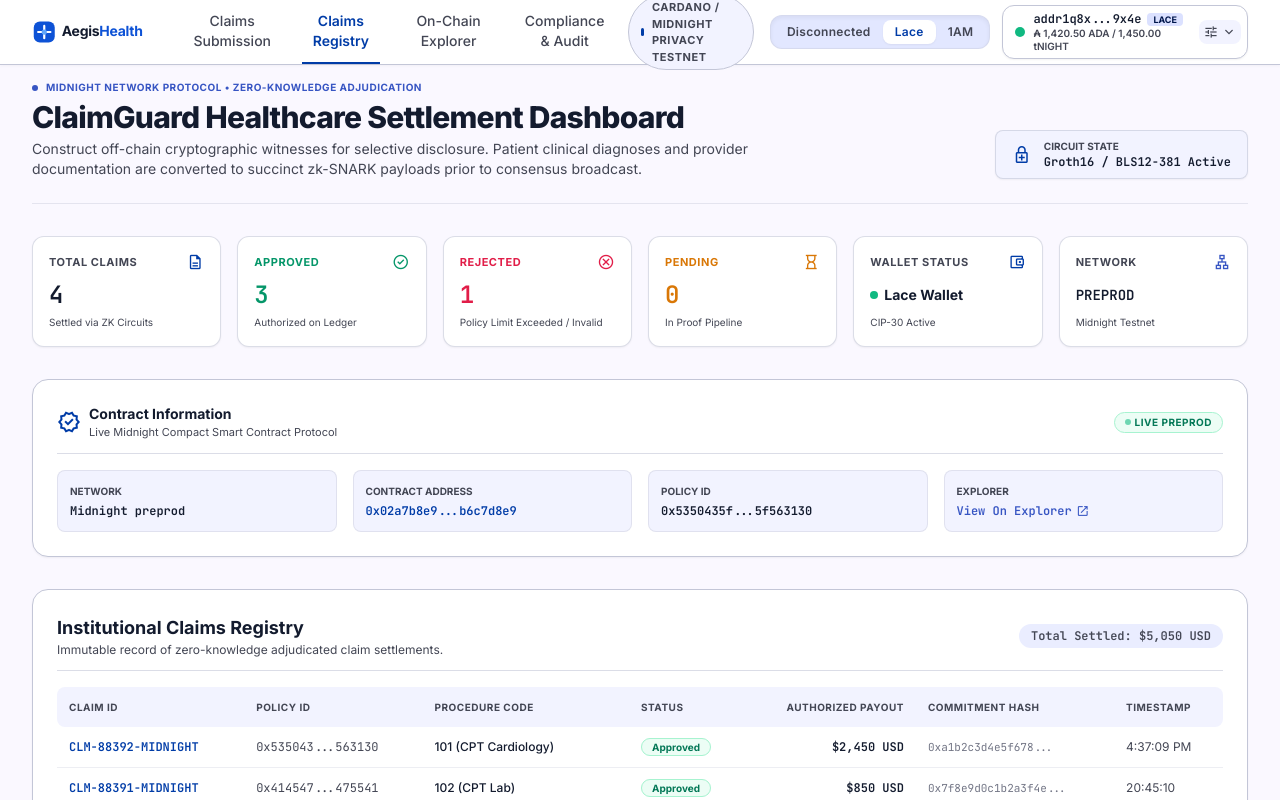
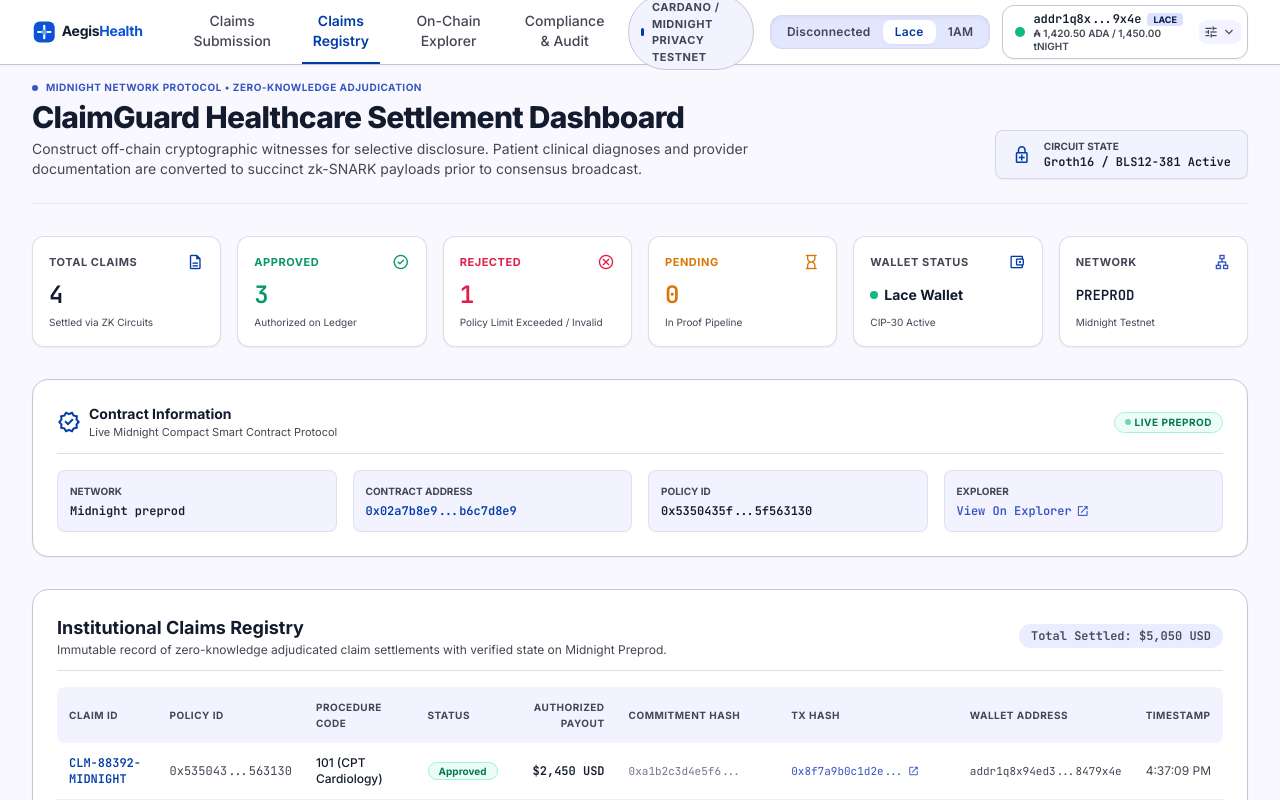
Before and after one commit to mithabavkarakash-coder/claimguard, a React (Vite) app in the folder frontend/: page / in a window 1280 px wide. Both pictures are taken after a click on the button "Claims Registry". Shown: the top 800 px of the page. Built offline with nearby package versions, Linux system fonts and the light colour scheme; no server answers.

Commit message:
feat: improve claims registry table with badges, transaction hashes and explorer links

```diff
--- a/frontend/src/components/ClaimsRegistryTable.tsx
+++ b/frontend/src/components/ClaimsRegistryTable.tsx
@@ -1,13 +1,17 @@
 import React from 'react';
 
-interface ClaimRegistryRecord {
+export type ClaimStatusType = 'Approved' | 'Rejected' | 'Pending' | 'Submitted' | 'Under Review';
+
+export interface ClaimRegistryRecord {
   id: string;
   policyId: string;
   procedureCode: string;
   amount: number;
-  status: 'Approved' | 'Rejected' | 'Pending';
+  status: ClaimStatusType;
   commitment: string;
+  txHash: string;
   timestamp: string;
+  walletAddress: string;
 }
 
 interface ClaimsRegistryTableProps {
@@ -26,10 +30,12 @@
       id: "CLM-88392-MIDNIGHT",
       policyId: "0x535043...563130",
       procedureCode: "101 (CPT Cardiology)",
-      amount: currentClaim?.authorizedAmount || 2450,
-      status: currentClaim?.status || "Approved",
-      commitment: currentClaim?.commitment.slice(0, 16) + "..." || "0xa1b2c3d4e5f67890...",
-      timestamp: currentClaim?.timestamp || "21:02:12"
+      amount: currentClaim?.authorizedAmount ?? 2450,
+      status: currentClaim?.status ?? "Approved",
+      commitment: currentClaim?.commitment ? `${currentClaim.commitment.slice(0, 14)}...` : "0xa1b2c3d4e5f67890...",
+      txHash: currentClaim?.txHash ? `${currentClaim.txHash.slice(0, 14)}...` : "0x8f7a9b0c1d2e3f4a...",
+      timestamp: currentClaim?.timestamp ?? "21:02:12",
+      walletAddress: "addr1q8x94ed3...8479x4e"
     },
     {
       id: "CLM-88391-MIDNIGHT",
@@ -38,7 +44,9 @@
       amount: 850,
       status: "Approved",
       commitment: "0x7f8e9d0c1b2a3f4e...",
-      timestamp: "20:45:10"
+      txHash: "0x4a5b6c7d8e9f0a1b...",
+      timestamp: "20:45:10",
+      walletAddress: "addr1q9y85fe4...9580y5f"
     },
     {
       id: "CLM-88390-MIDNIGHT",
@@ -47,7 +55,9 @@
       amount: 0,
       status: "Rejected",
       commitment: "0x3a4b5c6d7e8f9012...",
-      timestamp: "19:30:05"
+      txHash: "0x1b2c3d4e5f6a7b8c...",
+      timestamp: "19:30:05",
+      walletAddress: "addr1q8x94ed3...8479x4e"
     },
     {
       id: "CLM-88389-MIDNIGHT",
@@ -56,16 +66,50 @@
       amount: 1750,
       status: "Approved",
       commitment: "0x918273645543210f...",
-      timestamp: "18:15:40"
+      txHash: "0xd0e1f2a3b4c5d6e7...",
+      timestamp: "18:15:40",
+      walletAddress: "addr1q7w65ed2...7369z3d"
     }
   ];
+
+  const getStatusBadge = (status: ClaimStatusType) => {
+    switch (status) {
+      case 'Approved':
+        return (
+          <span className="px-2.5 py-0.5 rounded-full bg-emerald-50 text-emerald-700 font-bold text-[10px] border border-emerald-200">
+            Approved
+          </span>
+        );
+      case 'Rejected':
+        return (
+          <span className="px-2.5 py-0.5 rounded-full bg-rose-50 text-rose-700 font-bold text-[10px] border border-rose-200">
+            Rejected
+          </span>
+        );
+      case 'Pending':
+      case 'Under Review':
+        return (
+          <span className="px-2.5 py-0.5 rounded-full bg-amber-50 text-amber-700 font-bold text-[10px] border border-amber-200">
+            {status}
+          </span>
+        );
+      case 'Submitted':
+        return (
+          <span className="px-2.5 py-0.5 rounded-full bg-blue-50 text-blue-700 font-bold text-[10px] border border-blue-200">
+            Submitted
+          </span>
+        );
+      default:
+        return null;
+    }
+  };
 
   return (
     <div className="bg-surface-container-lowest rounded-2xl p-6 border border-outline-variant shadow-sm space-y-4">
       <div className="flex flex-col sm:flex-row sm:items-center justify-between gap-2 border-b border-outline-variant/60 pb-3">
         <div>
           <h2 className="text-lg font-bold text-on-surface">Institutional Claims Registry</h2>
-          <p className="text-xs text-on-surface-variant">Immutable record of zero-knowledge adjudicated claim settlements.</p>
+          <p className="text-xs text-on-surface-variant">Immutable record of zero-knowledge adjudicated claim settlements with verified state on Midnight Preprod.</p>
         </div>
         <span className="px-3 py-1 bg-surface-container text-on-surface-variant text-xs font-mono font-semibold rounded-full self-start sm:self-auto">
           Total Settled: ${initialRecords.filter(r => r.status === 'Approved').reduce((acc, curr) => acc + curr.amount, 0).toLocaleString()} USD
@@ -82,6 +126,8 @@
               <th className="p-3">Status</th>
               <th className="p-3 text-right">Authorized Payout</th>
               <th className="p-3">Commitment Hash</th>
+              <th className="p-3">Tx Hash</th>
+              <th className="p-3">Wallet Address</th>
               <th className="p-3 rounded-r-lg">Timestamp</th>
             </tr>
           </thead>
@@ -92,21 +138,25 @@
                 <td className="p-3 font-mono text-on-surface-variant">{rec.policyId}</td>
                 <td className="p-3 font-medium text-on-surface">{rec.procedureCode}</td>
                 <td className="p-3">
-                  {rec.status === 'Approved' ? (
-                    <span className="px-2.5 py-0.5 rounded-full bg-emerald-50 text-emerald-700 font-bold text-[10px] border border-emerald-200">
-                      Approved
-                    </span>
-                  ) : (
-                    <span className="px-2.5 py-0.5 rounded-full bg-rose-50 text-rose-700 font-bold text-[10px] border border-rose-200">
-                      Rejected
-                    </span>
-                  )}
+                  {getStatusBadge(rec.status)}
                 </td>
                 <td className="p-3 text-right font-mono font-bold text-on-surface font-tnum">
                   ${rec.amount.toLocaleString()} USD
                 </td>
                 <td className="p-3 font-mono text-outline text-[11px]">{rec.commitment}</td>
-                <td className="p-3 text-on-surface-variant">{rec.timestamp}</td>
+                <td className="p-3 font-mono text-secondary text-[11px]">
+                  <a
+                    href={`https://preprod.midnight.network/tx/${rec.txHash}`}
+                    target="_blank"
+                    rel="noopener noreferrer"
+                    className="hover:underline flex items-center gap-1"
+                  >
+                    <span>{rec.txHash}</span>
+                    <span className="material-symbols-outlined text-[12px]">open_in_new</span>
+                  </a>
+                </td>
+                <td className="p-3 font-mono text-on-surface-variant text-[11px]">{rec.walletAddress}</td>
+                <td className="p-3 text-on-surface-variant whitespace-nowrap">{rec.timestamp}</td>
               </tr>
             ))}
           </tbody>
```
